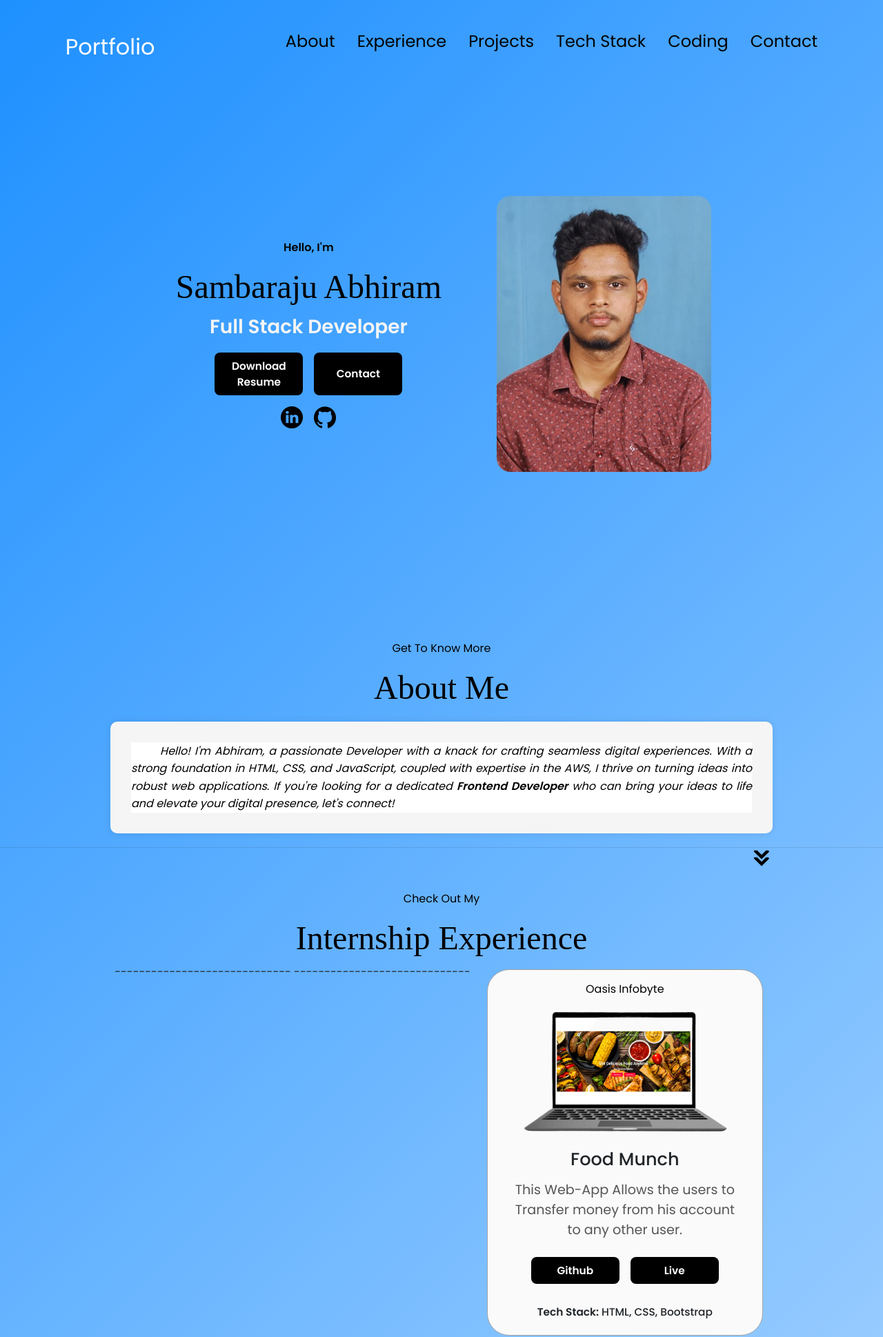
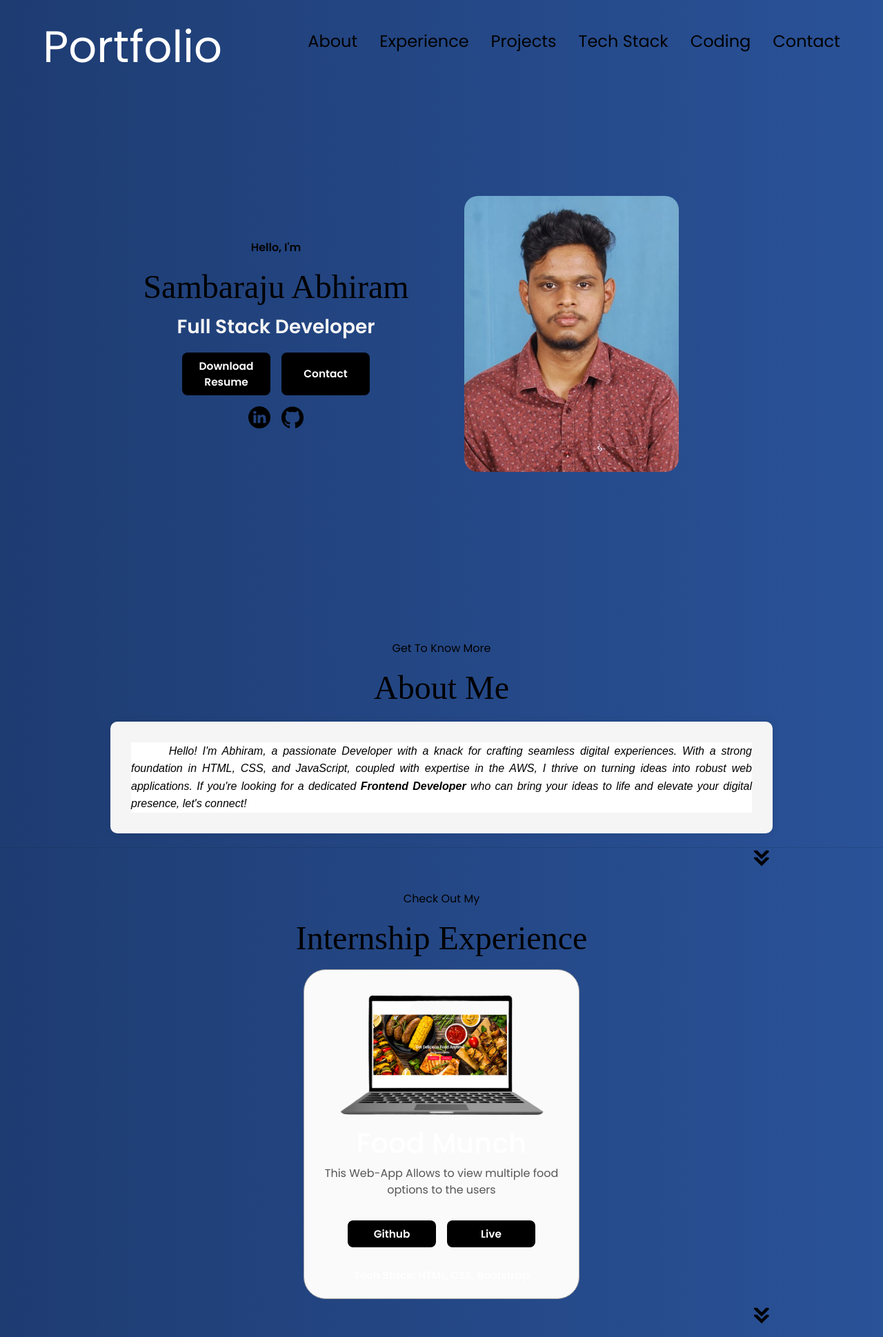
Before and after one commit to AbhiramTech16/portfolio-1, a plain HTML site: page index.html in a window 1280 px wide. Shown: the top 1938 px of the page at 69% size. Drawn offline with nearby package versions, Linux system fonts and the light colour scheme.

Commit message:
version 2

```diff
--- a/index.html
+++ b/index.html
@@ -154,7 +154,6 @@
         <h1 class="title">Internship Experience</h1>
         <div class="experience-details-container">
           <div class="about-containers">
-            ----------------------------- -----------------------------
             <!-- <div class="details-container color-container">
             <div class="article-container">
               <img
@@ -210,11 +209,11 @@
                 />
               </div>
               <!-- <h2 class="experience-sub-title project-title"></h2> -->
-              <a
+              <!-- <a
                 href="https://oasisinfobyte.com/"
                 class="intern-head"
                 >Oasis Infobyte</a
-              >
+              > -->
               <div class="weatherapp-container">
                 <a
                   href="https://foodmunch-landing-page-abhiram.netlify.app/"
@@ -226,10 +225,9 @@
                   />
                 </a>
               </div>
-              <h1 class="weatherapp">Food Munch</h1>
-              <p class="weatherapp-des">
-                This Web-App Allows the users to Transfer money from his account
-                to any other user.
+              <h1 class="foodapp">Food Munch</h1>
+              <p class="foodapp-des">
+                This Web-App Allows to view multiple food options to the users
               </p>
               <div class="btn-container">
                 <button
@@ -375,8 +373,7 @@
               <h1 class="weatherapp">Temperature Converter</h1>
               <p class="converter-des">
                  This Temperature Converter helps you convert temperatures between
-        Celsius, Fahrenheit, Kelvin, and Rankine. Simply select the units, enter
-        the temperature.
+        Celsius, Fahrenheit, Kelvin.
               </p>
               <div class="btn-container">
                 <button
--- a/style.css
+++ b/style.css
@@ -1,7 +1,8 @@
 /* GENERAL */
 @import url("https://fonts.googleapis.com/css2?family=Poppins:wght@300;400;500;600&display=swap");
 .grad1 {
-  background: linear-gradient(135deg, #1e90ff, #ffffff);
+  background: linear-gradient(to right, #1e3c72, #2a5298); /* Blue gradient */
+  color: #ffffff;
 }
 
 * {
@@ -11,6 +12,7 @@
 
 body {
   font-family: "Poppins", sans-serif;
+  font-style:Bold;
   background: #121212;
   background: radial-gradient(circle, rgb(79, 42, 21) 0%, rgb(4, 37, 43) 100%);
 }
@@ -63,7 +65,7 @@ a:hover {
 }
 
 .logo {
-  font-size: 2rem;
+  font-size: 4rem;
   color: white;
 }
 
@@ -86,8 +88,8 @@ a:hover {
   display: flex;
   flex-direction: column;
   justify-content: space-between;
-  height: 24px;
-  width: 30px;
+  height: 30px;
+  width: 50px;
   cursor: pointer;
 }
 
@@ -169,7 +171,7 @@ section {
 
 #profile {
   display: flex;
-  justify-content: right;
+  justify-content: center;
   align-items: center;
   gap: 5em;
   height: 80vh;
@@ -286,6 +288,8 @@ section {
 .about-para {
   background-color: white;
   font-size: 20px;
+  font-family: Sans-serif;\
+  font-style:italic;
 }
 .about-containers > div {
   width: 100%;
@@ -365,10 +369,12 @@ section {
 .weatherapp {
   font-size: 2vw;
   margin: 0.5rem 0;
+  color:black;
+  font-family:poppins
 }
 
 .weatherapp-des {
-  font-size: 1.5vw;
+  font-size: 1vw;
   margin: 0.5rem 1rem;
 }
 
```
